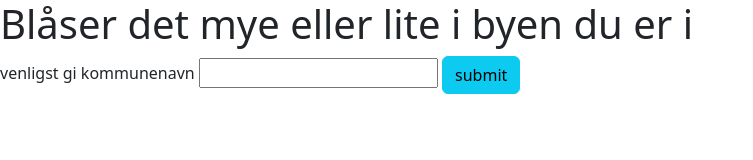
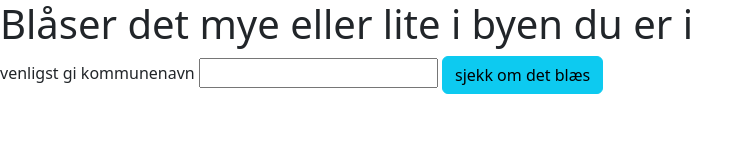
Before and after one commit to jpwiig/windy, a plain HTML site: page index.html in a window 1280 px wide. Shown: the whole page, without its empty margins (0-753 px from the left). Drawn offline with Linux system fonts and the light colour scheme.

Commit message:
fixing typos

```diff
--- a/index.html
+++ b/index.html
@@ -11,7 +11,7 @@
 <form>
 <label for="kommune">venligst gi kommunenavn</label>
 <input id="kommune" type="text">
-  <input type="submit" class="btn btn-info" id="btn-submit" value="submit">
+  <input type="submit" class="btn btn-info" id="btn-submit" value="sjekk om det blæs">
 </form>
 <div id="result">
 
--- a/index.js
+++ b/index.js
@@ -22,11 +22,10 @@ async function findKommune(kommune) {
 
    const wind = await getwind(data.punktIOmrade.coordinates[0], data.punktIOmrade.coordinates[1])
    console.log(wind)
-    let ut = `<p> blåser det i  ${data.kommunenavn}  ?</p><p>m/s: ${wind}</p><p>${windy(wind)}</p>`
+    let ut = `<p> blåser det i  ${data.kommunenavn}?</p><p>m/s: ${wind}</p><p>${windy(wind)}</p>`
    document.getElementById("result").innerHTML = ut
 }
 
-//todo add a header here
 async function getwind(lat, long) {
 
     let url = "https://api.met.no/weatherapi/locationforecast/2.0/compact"
```
